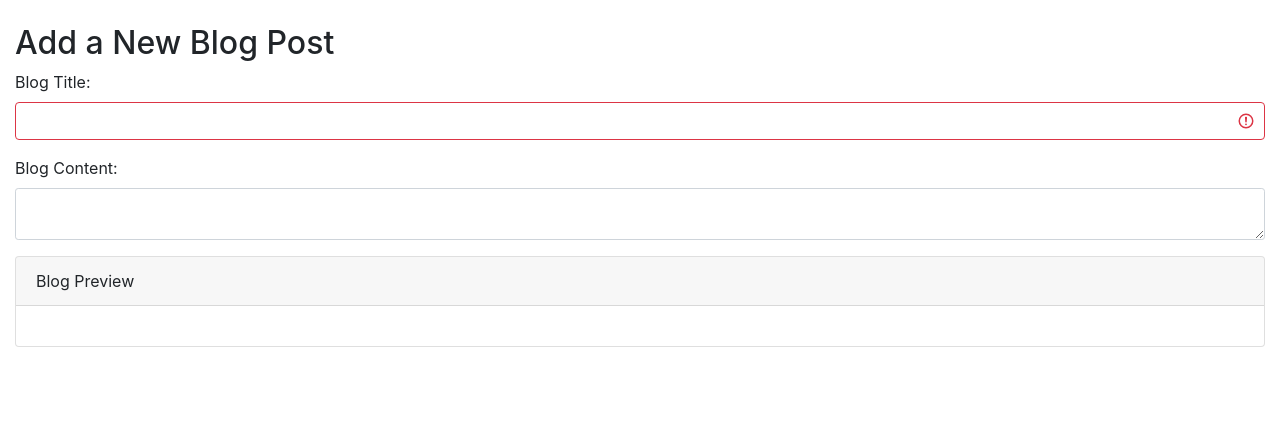
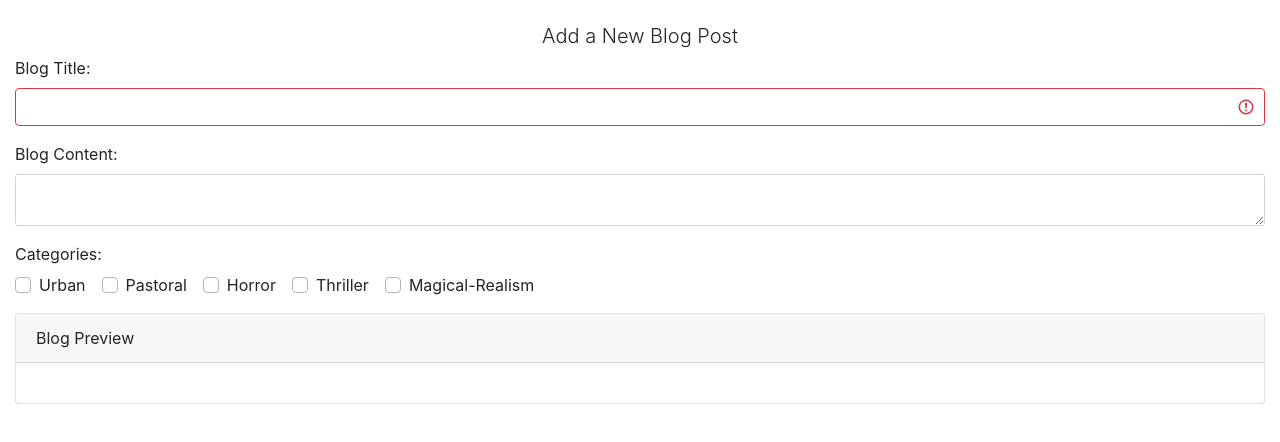
Before and after one commit to MoisesDuarte/vue-blog, a Vue app: page / in a window 1280 px wide. Shown: the top 442 px of the page. Built offline with nearby package versions, Linux system fonts and the light colour scheme.

Commit message:
Adding category checkboxes to addBlog.vue

```diff
--- a/src/App.vue
+++ b/src/App.vue
@@ -1,6 +1,6 @@
 <template>
   <div>
-    <add-blog/>
+    <add-blog></add-blog>
   </div>
 </template>
 
--- a/src/components/addBlog.vue
+++ b/src/components/addBlog.vue
@@ -1,7 +1,7 @@
 <template>
     <b-container fluid class="mt-4">
         <!-- Blog Posting Form -->
-        <h2>Add a New Blog Post</h2>
+        <h2 class="lead text-center">Add a New Blog Post</h2>
         <b-form>
             <!-- Title -->
             <b-form-group label="Blog Title:" label-for="blog-title">
@@ -11,10 +11,15 @@
             <b-form-group label="Blog Content:" label-for="blog-content">
                 <b-form-textarea id="blog-content" size="sm" v-model="blog.content" lazy></b-form-textarea>
             </b-form-group>
+            <!-- Category -->
+            <b-form-group label="Categories:">
+                <b-form-checkbox-group id="blog-category" v-model="blog.selectedCategories" :options="blog.categories"></b-form-checkbox-group>
+            </b-form-group>
+
         </b-form>
 
         <!-- Blog Posting Preview -->
-        <b-card header="Blog Preview" :title="blog.title">
+        <b-card header="Blog Preview" :title="blog.title" :subTitle="blog.selectedCategories.join(', ')">
             <b-card-text>{{ blog.content }}</b-card-text>
         </b-card>
     </b-container>
@@ -30,10 +35,22 @@
         data() {
             return {
                 blog: {
-                    title: "",
-                    content: ""
+                    title: '',
+                    content: '',
+                    selectedCategories: [],
+                    categories: [
+                        { text: 'Urban', value: 'urban' },
+                        { text: 'Pastoral', value: 'pastoral' },
+                        { text: 'Horror', value: 'horror' },
+                        { text: 'Thriller', value: 'thriller' },
+                        { text: 'Magical-Realism', value: 'mg-realism' },
+                    ]
                 }
             }
         }
     }
 </script>
+
+<style>
+    /*  */
+</style>
```
